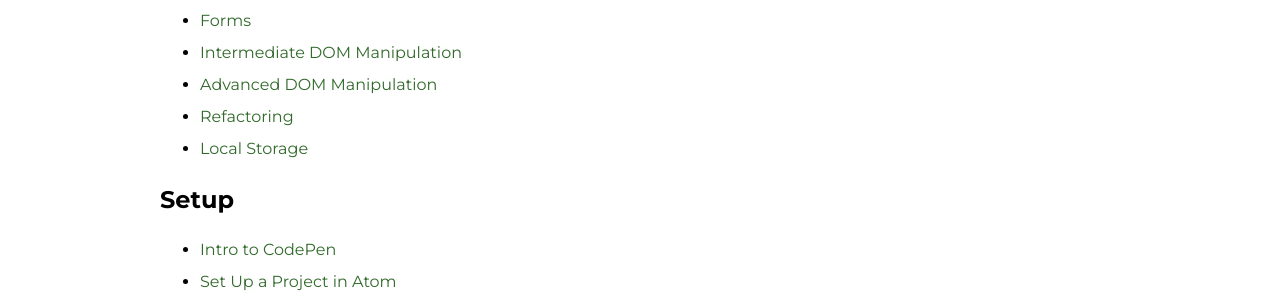
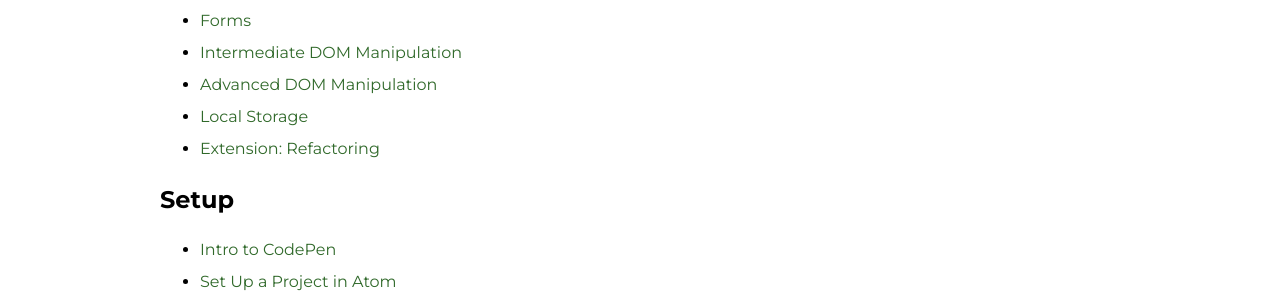
Before and after one commit to ameseee/kwk-curriculum-site, a Jekyll site: the page built from web-app/lessons/index.md, in a window 1280 px wide. Shown: the part 942-1242 px from the top of the page. Built offline with Jekyll 4.4.1, drawn with Linux system fonts in a browser that asks for light colours; nearby versions of some CDN libraries.

Commit message:
Mark Refactoring as extension lesson

```diff
--- a/web-app/lessons/index.md
+++ b/web-app/lessons/index.md
@@ -30,8 +30,8 @@ Find all lessons below. Note that the lessons are organized by topic below; to f
 - [Forms]({{ site.url }}/web-app/lessons/js-forms)
 - [Intermediate DOM Manipulation]({{ site.url }}/web-app/lessons/js-dom-manipulation-intermediate)
 - [Advanced DOM Manipulation]({{ site.url }}/web-app/lessons/js-extension-objects-dom)
-- [Refactoring]({{ site.url }}/web-app/lessons/js-extension-refactoring)
 - [Local Storage]({{ site.url }}/web-app/lessons/js-local-storage)
+- [Extension: Refactoring]({{ site.url }}/web-app/lessons/js-extension-refactoring)
 <!-- - [Fetch Requests]({{ site.url }}/web-app/lessons/fetch-requests) -->
 
 ## Setup
```
